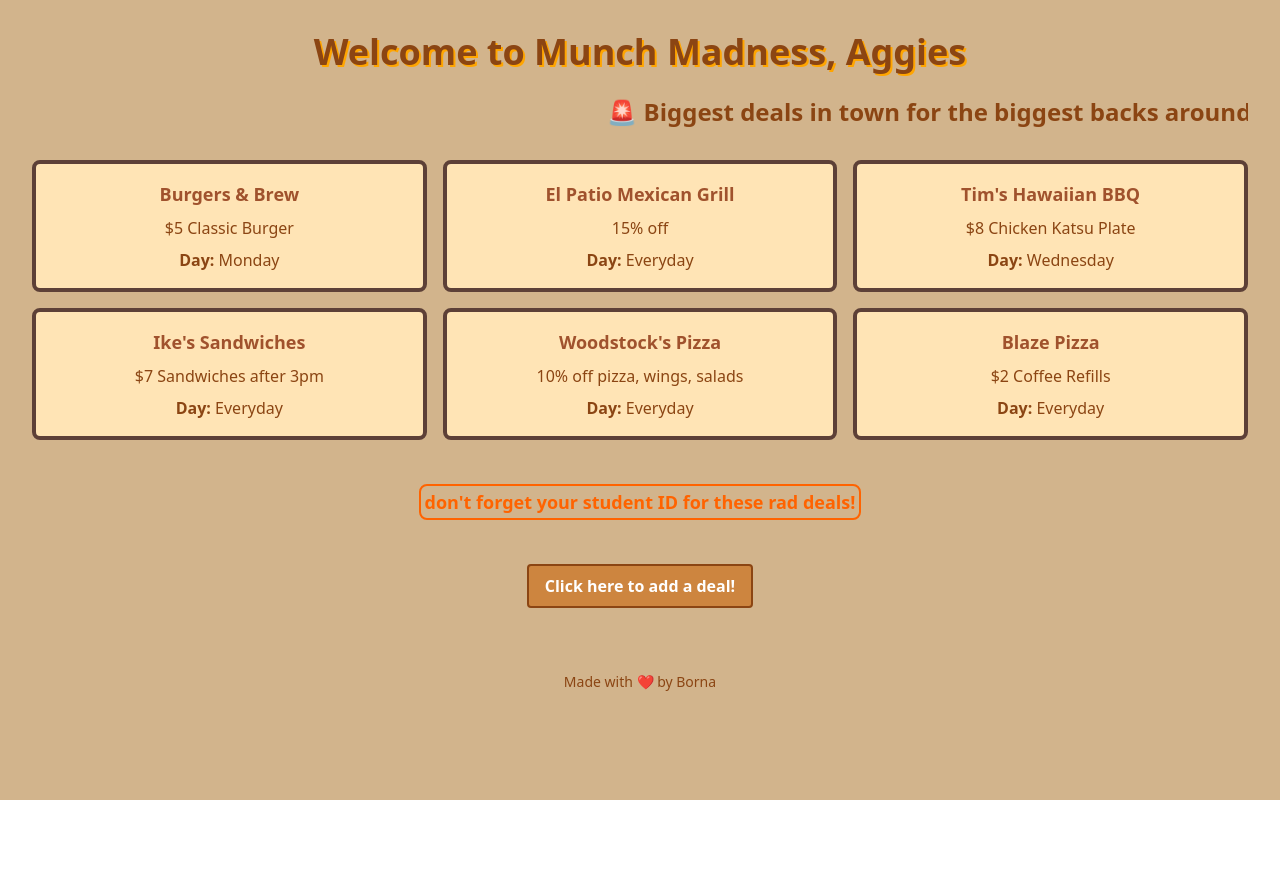
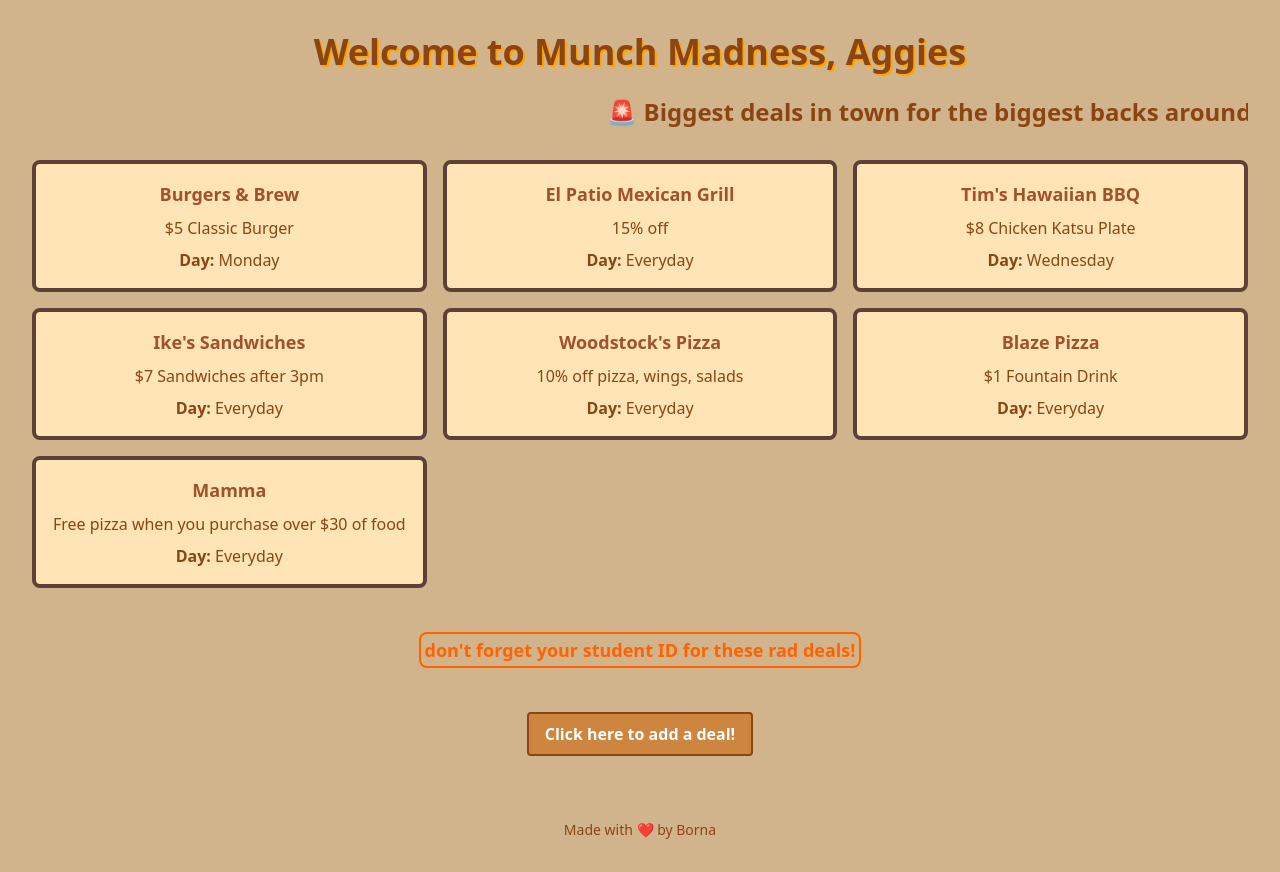
Before and after one commit to niknahadb/big-back, a Next.js app: page / in a window 1280 px wide. Before the commit the page ends 800 px from the top, so only its background shows below. Built offline with nearby package versions, Linux system fonts and the light colour scheme.

Commit message:
added new info

```diff
--- a/app/page.tsx
+++ b/app/page.tsx
@@ -26,7 +26,12 @@
     deal: "10% off pizza, wings, salads",
     day: "Everyday",
   },
-  { restaurant: "Blaze Pizza", deal: "$2 Coffee Refills", day: "Everyday" },
+  { restaurant: "Blaze Pizza", deal: "$1 Fountain Drink", day: "Everyday" },
+  {
+    restaurant: "Mamma",
+    deal: "Free pizza when you purchase over $30 of food",
+    day: "Everyday",
+  },
 ];
 
 export default function Page() {
```
